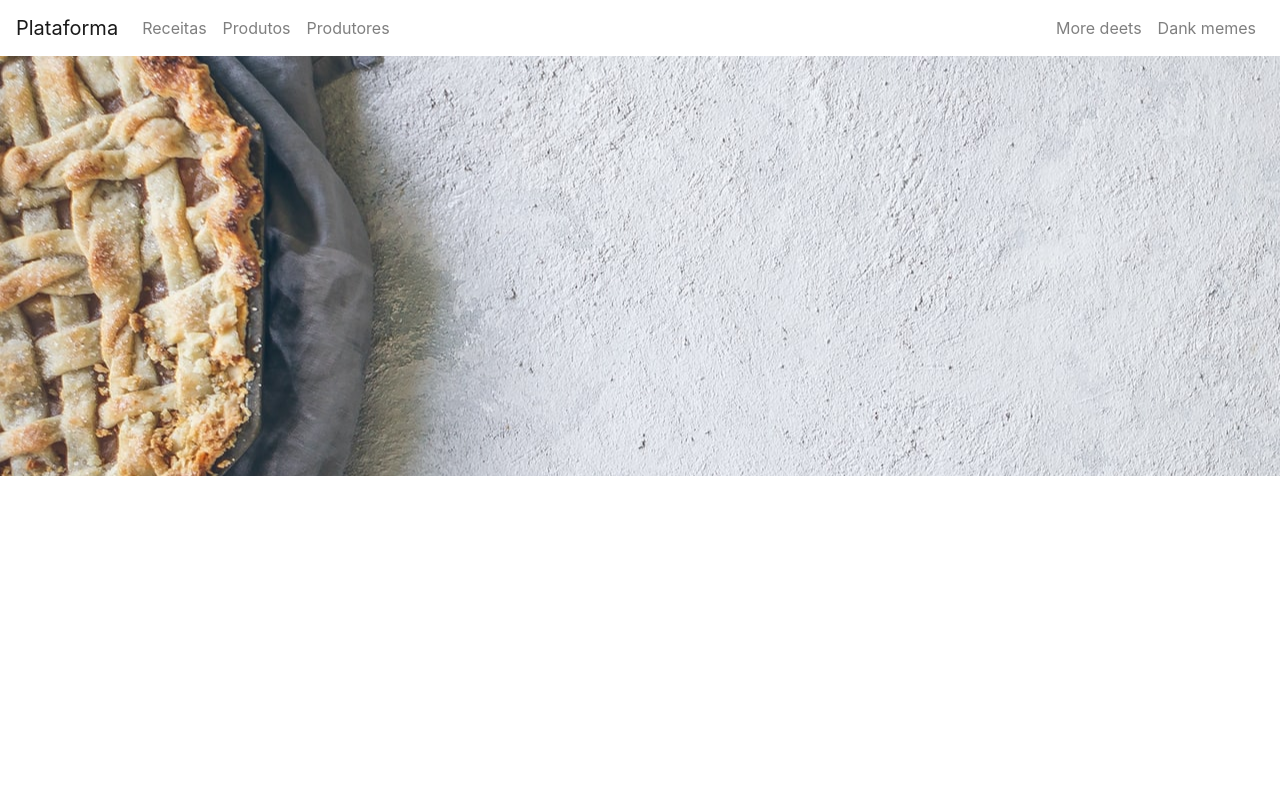
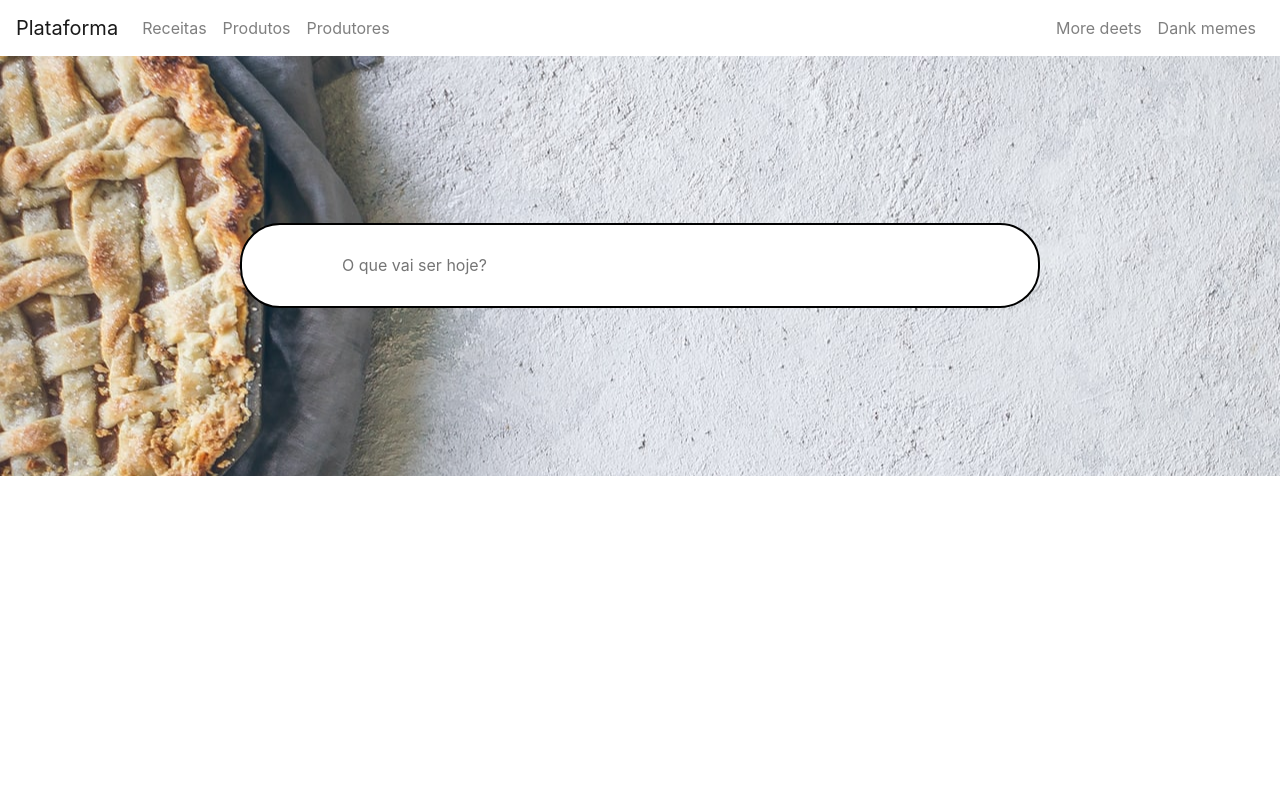
Before and after one commit to ricardo01010/plataforma-alimentar, a React (Create React App) app: page / in a window 1280 px wide. Shown: the top 800 px of the page. Built offline with nearby package versions, Linux system fonts and the light colour scheme.

Commit message:
update home

```diff
--- a/src/App.js
+++ b/src/App.js
@@ -4,6 +4,7 @@ import store from './store';
 
 import Home from './view/home';
 import Login from './view/login';
+import BackofficeTags from './view/backoffice/tags';
 import BackofficeTagsNew from './view/backoffice/tags-new';
 
 function App() {
@@ -12,7 +13,8 @@ function App() {
       <Router>
         <Route exact path='/' component={Home} />
         <Route exact path='/login' component={Login} />
-        <Route exact path='/backoffice/tags' component={BackofficeTagsNew} />
+        <Route exact path='/backoffice/tags' component={BackofficeTags} />
+        <Route exact path='/backoffice/tagsadd' component={BackofficeTagsNew} />
       </Router>
     </Provider>
   );
--- /dev/null
+++ b/src/components/home-search/index.js
@@ -0,0 +1,33 @@
+import React, { Component, useState } from 'react';
+import Navbar from 'react-bootstrap/Navbar';
+import NavDropdown from 'react-bootstrap/NavDropdown'
+import Nav from 'react-bootstrap/Nav';
+import './search.css';
+import 'bootstrap/dist/css/bootstrap.min.css';
+
+/* Bootstrap */
+import Form from 'react-bootstrap/Form'
+import Button from 'react-bootstrap/Button'
+import Container from 'react-bootstrap/Container'
+import Row from 'react-bootstrap/Row'
+import Col from 'react-bootstrap/Col'
+
+class HomeSearch extends Component{
+    render(){
+        return(
+        <div className="masterDiv">
+            <Container fluid className="containerDiV">
+                <Row>
+                    <Col>
+                    <div className="searchDiv">
+                        <input placeholder="O que vai ser hoje?"/>
+                    </div>
+                    </Col>
+                </Row>
+            </Container>
+        </div>
+        )
+    }
+}
+
+export default HomeSearch;
--- /dev/null
+++ b/src/components/home-search/search.css
@@ -0,0 +1,35 @@
+.masterDiv{
+    position: relative;
+    top: 50%;
+    transform: translateY(-50%);
+}
+
+.searchDiv{
+    position: absolute;
+    width: 800px;
+    height: 85px;
+    border: 2px solid black;
+    background-color: #fff;
+    color: blanchedalmond;
+    border-radius: 40px;
+    /*Alinhamento ao centro*/
+    left: calc(50% - 800px/2);
+    top: calc(50% - 85.71px/2);
+}
+
+.searchDiv input{
+    position: absolute;
+    width: 600px;
+    height: 85px;
+    color : black;
+    border:none;
+    background: none;
+    outline: none;
+    /*Alinhamento ao centro*/
+    left: calc(50% - 600px/2);
+    top: calc(50% - 85.71px/2);
+}
+
+.searchDiv input:hover,.searchDiv input:after {
+    border:none;
+}
--- /dev/null
+++ b/src/view/backoffice/tags/index.js
@@ -0,0 +1,43 @@
+import { useState, useEffect } from "react";
+import firebase from "../../../config/firebase";
+
+import NavebarComponent from "../../../components/navebarBackoffice";
+
+/* Bootstrap */
+import Form from 'react-bootstrap/Form'
+import Button from 'react-bootstrap/Button'
+import Container from 'react-bootstrap/Container'
+import Row from 'react-bootstrap/Row'
+import Col from 'react-bootstrap/Col'
+
+
+
+
+function App(){
+    const [tags, setTags] = useState([]);
+    let listaTags =[];
+    useEffect(()=>{
+        firebase.firestore().collection('tags').get().then( async (resultado) => {
+            await resultado.docs.forEach(doc =>{
+                listaTags.push({
+                    id: doc.id,
+                    ... doc.data()
+                })
+            })
+            setTags(listaTags);
+        })
+    });
+
+    const listTags = tags;
+    return(
+        <>
+        {listTags.forEach((e)=>{
+           /*e.name*/
+        })}
+        </>
+
+    )
+
+}
+
+export default App;
--- a/src/view/home/index.js
+++ b/src/view/home/index.js
@@ -1,4 +1,5 @@
 import NavebarComponent from "../../components/navebar";
+import SearchBanner from "../../components/home-search"
 import Image from 'react-bootstrap/Image';
 import './home.css';
 import { useSelector, useDispatch } from "react-redux";
@@ -7,7 +8,12 @@ function App(){
         <>
             <NavebarComponent/>
             <div className="bannerDiv">
+                <SearchBanner/>
+
             </div>
+            <br></br><br></br><br></br><br></br><br></br>
+                <br></br><br></br><br></br><br></br><br></br><br></br><br></br><br></br><br></br><br></br><br></br><br></br><br></br><br></br><br></br><br></br><br></br><br></br>
+                <br></br><br></br><br></br><br></br><br></br><br></br><br></br><br></br><br></br><br></br><br></br><br></br><br></br><br></br>teste
         </>
 
     )
```
